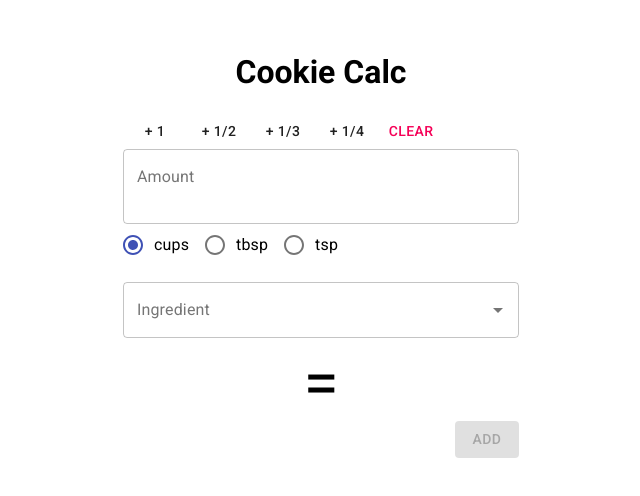
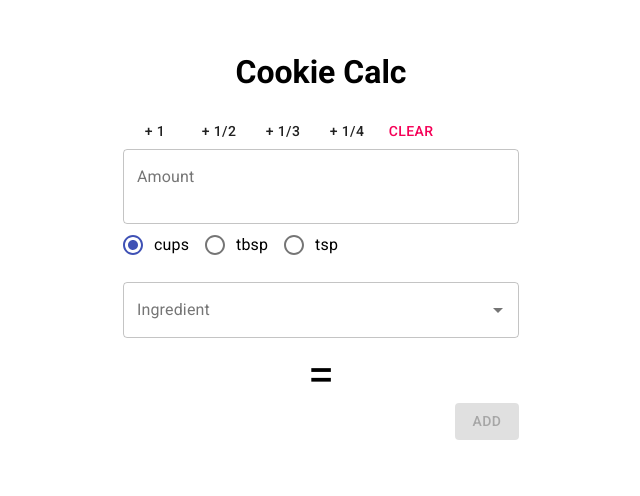
Before and after one commit to kylegong/cookiecalc, a Next.js app: page / in a window 1280 px wide. Shown: the top 496 px of the page, without its empty margins (319-959 px from the left). Built offline with nearby package versions, Linux system fonts and the light colour scheme.

Commit message:
Clear ingredient select after add

```diff
--- a/components/calculator.tsx
+++ b/components/calculator.tsx
@@ -71,6 +71,7 @@ export default function Calculator(props: CalculatorProps) {
       </div>
       <UnitSelect unit={unit} setUnit={setUnit} />
       <IngredientSelect
+        key={amounts.length} // Resets this component after ADD.
         ingredients={props.ingredients}
         ingredient={ingredient}
         setIngredient={setIngredient}
@@ -79,7 +80,7 @@ export default function Calculator(props: CalculatorProps) {
         className="Calculation"
         style={{
           textAlign: "center",
-          fontSize: "4em",
+          fontSize: "3em",
         }}
       >
         {calculation}
@@ -153,7 +154,6 @@ function IngredientSelect(props: IngredientSelectProps) {
     <div>
       <Autocomplete
         id="ingredient"
-        value={props.ingredient}
         autoHighlight
         options={props.ingredients}
         getOptionLabel={(opt) => opt.name}
```
